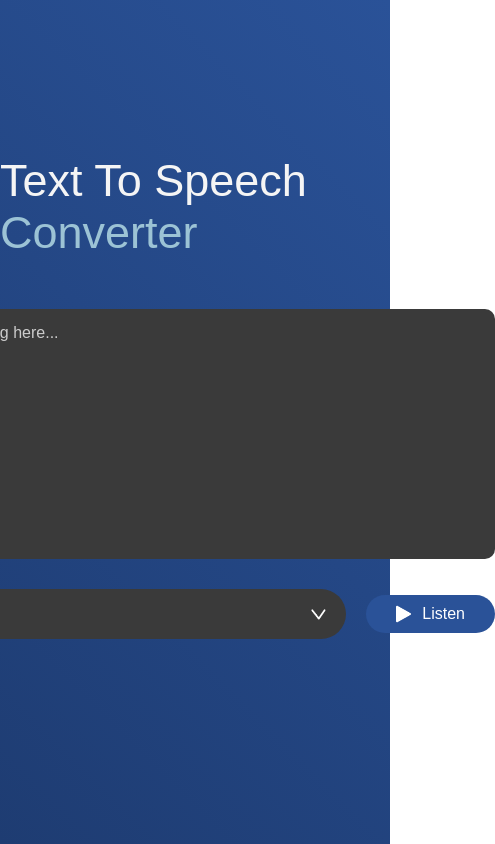
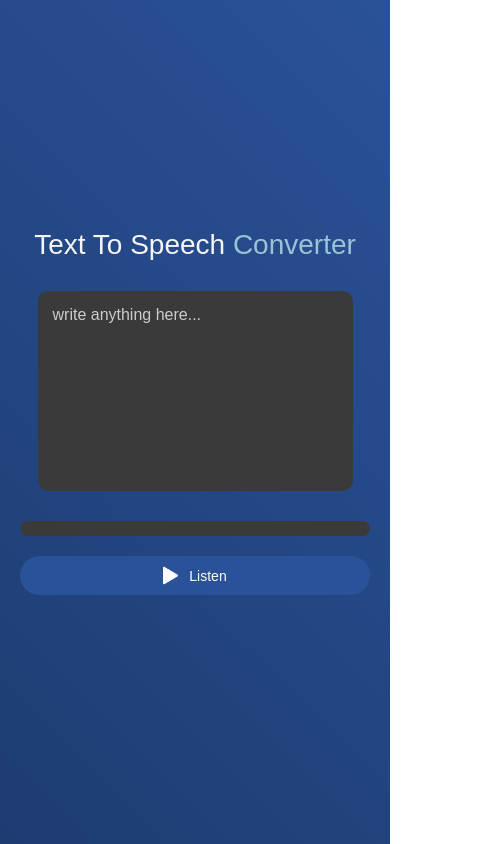
Before and after one commit to aboelnasr44/text-to-speech, a plain HTML site: page index.html in a window 390 px wide. Shown: the whole page, 495 px wide, since content can reach past the window. Drawn offline with Linux system fonts and the light colour scheme.

Commit message:
Make the page responsive

```diff
--- a/index.html
+++ b/index.html
@@ -5,93 +5,6 @@
     <meta name="viewport" content="width=device-width, initial-scale=1.0">
     <title>Text To Speech Converter</title>
     <link rel="stylesheet" href="./style.css">
-    <style>
-        *{
-    margin: 0;
-    padding: 0;
-    box-sizing: border-box;
-    font-family: 'Poppins', sans-serif;
-}
-.hero{
-    width: 100%;
-    min-height: 100vh;
-    flex-direction: column;
-    display: flex;
-    justify-content: center;
-    align-items: center;
-    background: linear-gradient(45deg , #1e3c72 , #2a5298);
-    color: #f5f5f5;
-}
-.hero h1{
-    font-size: 45px;
-    font-weight: 500;
-    margin-top: -50px;
-    margin-bottom: 50px;
-}
-.hero h1 span{
-    color: #9cc3d5;  /* أزرق فاتح مائل للرمادي */
-}
-textarea{
-    width: 600px;
-    height: 250px;
-    border: 0;
-    outline: 0;
-    resize: none;
-    background: #3a3a3a;  /* رمادي غامق */
-    color: #fff;
-    font-size: 15px;
-    margin-bottom: 30px;
-    padding: 15px;
-    border-radius: 10px;
-}
-textarea::placeholder{
-    color: #ccc;
-    font-size: 16px;
-}
-.row{
-    display: flex;
-    gap: 20px;
-    width: 600px;
-    align-items: center;
-}
-button{
-    background: #2a5298; /* أزرق متوسط */
-    color: #fff;
-    font-size: 16px;
-    padding: 10px 30px;
-    border-radius: 35px;
-    border: 0;
-    outline: 0;
-    cursor: pointer;
-    display: flex;
-    align-items: center;
-    transition: 0.3s;
-}
-button:hover{
-    background: #1e3c72; /* أزرق أغمق عند الـ hover */
-}
-button img{
-    width: 16px;
-    margin-right: 10px;
-}
-select{
-    flex: 1;
-    color: #fff;
-    background: #3a3a3a;
-    height: 50px;
-    padding: 0 20px;
-    outline: 0;
-    border: 0;
-    border-radius: 35px;
-    appearance: none;
-    background-image: url(./images/dropdown.png);
-    background-repeat: no-repeat;
-    background-size: 15px;
-    background-position-x: calc(100% - 20px);
-    background-position-y: 20px;
-}
-
-    </style>
 </head>
 <body>
 
@@ -103,28 +16,7 @@ select{
         <button><img src="./images/play.png">Listen</button>
     </div>
 </div>
-<script src="./script.js">
-let speech = new SpeechSynthesisUtterance();
 
-let voices = [];
-
-let voiceSelect = document.querySelector("select");
-
-window.speechSynthesis.onvoiceschanged = () => {
-    voices = window.speechSynthesis.getVoices();
-    speech.voice = voices[0];
-
-    voices.forEach((voice, i) => (voiceSelect.options[i] = new Option(voice.name, i)
-    ));
-};
-voiceSelect.addEventListener("change", () => {
-speech.voice = voices[voiceSelect.value];
-});
-document.querySelector("button").addEventListener("click", () => {
-speech.text = document.querySelector("textarea").value;
-window.speechSynthesis.speak(speech);
-
-});
-</script>
+<script src="./script.js"></script>
 </body>
 </html>
--- a/style.css
+++ b/style.css
@@ -13,6 +13,8 @@
             align-items: center;
             background: linear-gradient(45deg , #1e3c72 , #2a5298);
             color: #f5f5f5;
+            padding: 20px;
+            text-align: center;
         }
         .hero h1{
             font-size: 45px;
@@ -21,7 +23,7 @@
             margin-bottom: 50px;
         }
         .hero h1 span{
-    color: #9cc3d5;  /* أزرق فاتح مائل للرمادي */
+            color: #9cc3d5;
         }
         textarea{
             width: 600px;
@@ -29,7 +31,7 @@ textarea{
             border: 0;
             outline: 0;
             resize: none;
-    background: #3a3a3a;  /* رمادي غامق */
+            background: #3a3a3a;
             color: #fff;
             font-size: 15px;
             margin-bottom: 30px;
@@ -47,7 +49,7 @@ textarea::placeholder{
             align-items: center;
         }
         button{
-    background: #2a5298; /* أزرق متوسط */
+            background: #2a5298;
             color: #fff;
             font-size: 16px;
             padding: 10px 30px;
@@ -60,7 +62,7 @@ button{
             transition: 0.3s;
         }
         button:hover{
-    background: #1e3c72; /* أزرق أغمق عند الـ hover */
+            background: #1e3c72;
         }
         button img{
             width: 16px;
@@ -82,3 +84,40 @@ select{
             background-position-x: calc(100% - 20px);
             background-position-y: 20px;
         }
+
+        /* ✅ Responsive Section */
+        @media (max-width: 768px) {
+            .hero h1 {
+                font-size: 35px;
+                margin-top: -20px;
+                margin-bottom: 30px;
+            }
+            textarea, .row {
+                width: 90%;
+            }
+            textarea {
+                height: 200px;
+                font-size: 14px;
+            }
+            button {
+                padding: 10px 20px;
+                font-size: 14px;
+            }
+        }
+
+        @media (max-width: 480px) {
+            .hero h1 {
+                font-size: 28px;
+            }
+            .row {
+                flex-direction: column;
+                width: 100%;
+            }
+            select {
+                width: 100%;
+            }
+            button {
+                width: 100%;
+                justify-content: center;
+            }
+        }
```
Also changed, not shown: script.js (+7 -8 lines). Lines whose indentation alone changed are shown as unchanged.
